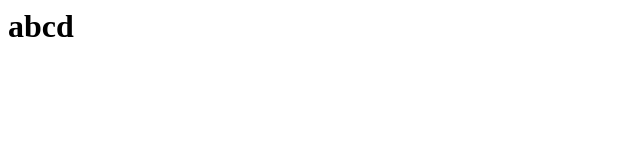
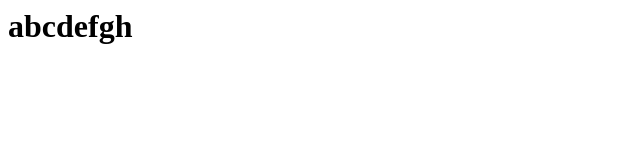
Before and after one commit to TejuPraveen/Test, a plain HTML site: page TestIng/index.html in a window 1280 px wide. Shown: the whole page, without its empty margins (0-640 px from the left). Drawn offline with Linux system fonts and the light colour scheme.

Commit message:
Modifiedcode in new branch 002

```diff
--- a/TestIng/index.html
+++ b/TestIng/index.html
@@ -1 +1 @@
-<h1>abcd</h1?
+<h1>abcdefgh</h1>
```
